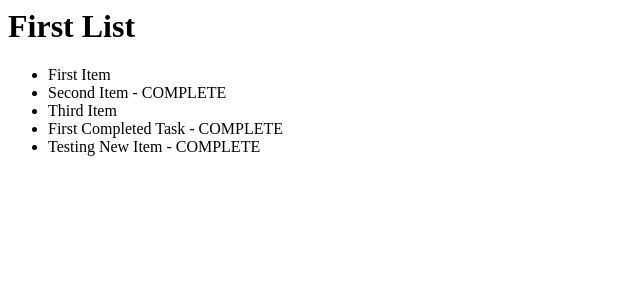
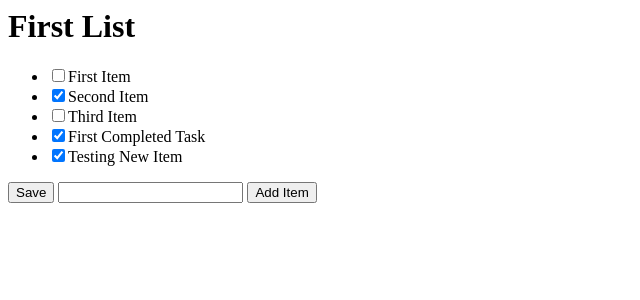
Before and after one commit to kusal-fe/P5Todolist, a Django app: page /3 in a window 1280 px wide. Shown: the top 300 px of the page, without its empty margins (0-640 px from the left). Run offline with Django 5.2, Linux system fonts and the light colour scheme; data comes from the database, SQL or seed files in the repository; both versions use the stored data as it was after the commit.

Commit message:
Complete Tutorial 6

```diff
--- a/P5Todo/main/templates/main/list.html
+++ b/P5Todo/main/templates/main/list.html
@@ -6,13 +6,19 @@
 
 {% block content %}
     <h1>{{ls.name}}</h1>
+    <form method="post", action="#">
+        {% csrf_token %}
         <ul>
         {% for item in ls.item_set.all %}
             {% if item.complete == True %}
-            <li>{{item.text}} - COMPLETE</li>
+                <li><input type="checkbox", value="clicked", name="c{{item.id}}", checked>{{item.text}}</li>
             {% else %}
-            <li>{{item.text}}</li>
+                <li><input type="checkbox", value="clicked", name="c{{item.id}}">{{item.text}}</li>
             {% endif %}
         {% endfor %}
         </ul>
+        <button type="submit", name="save", value="save">Save</button>
+        <input type="text", name="new">
+        <button type="submit", name="newItem", value="newItem">Add Item</button>
+    </form>
 {% endblock %}
--- a/P5Todo/main/views.py
+++ b/P5Todo/main/views.py
@@ -8,6 +8,25 @@ from .forms import CreateNewList
 def index(response, id):
     ls = TodoList.objects.get(id=id)
     #item = ls.item_set.get(id=1)
+
+    if response.method=="POST":
+        print(response.POST)
+        if response.POST.get("save"):
+            for item in ls.item_set.all():
+                if response.POST.get("c"+str(item.id))=="clicked":
+                    item.complete = True
+                else:
+                    item.complete = False
+                item.save()
+
+        elif response.POST.get("newItem"):
+            txt = response.POST.get("new")
+
+            if len(txt) > 2:
+                ls.item_set.create(text=txt, complete=False)
+            else:
+                print("Invalid Input")
+
     return render(response, 'main/list.html', {"ls":ls})
 
 def home(response):
```
Also changed, not shown: P5Todo/db.sqlite3. Lines whose indentation alone changed are shown as unchanged.
